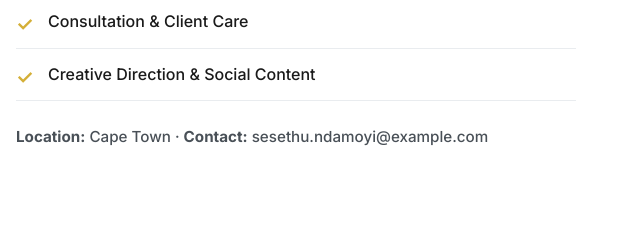
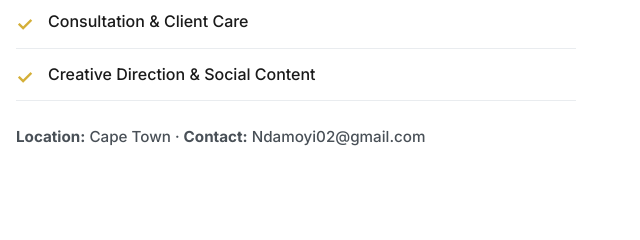
Before and after one commit to Eyemsham/MUD-Sesethu, a plain HTML site: page index.html in a window 1280 px wide. Shown: the part 1240-1480 px from the top of the page, 640-1280 px from the left. Drawn offline with Linux system fonts and the light colour scheme.

Commit message:
Update contact email in index.html

```diff
--- a/index.html
+++ b/index.html
@@ -750,7 +750,7 @@
             <li>Creative Direction & Social Content</li>
           </ul>
 
-          <p class="small-note"><strong>Location:</strong> Cape Town · <strong>Contact:</strong> <a href="mailto:sesethu.ndamoyi@example.com">sesethu.ndamoyi@example.com</a></p>
+          <p class="small-note"><strong>Location:</strong> Cape Town · <strong>Contact:</strong> <a href="mailto:Ndamoyi02@gmail.com">Ndamoyi02@gmail.com</a></p>
         </div>
       </div>
     </section>
```
